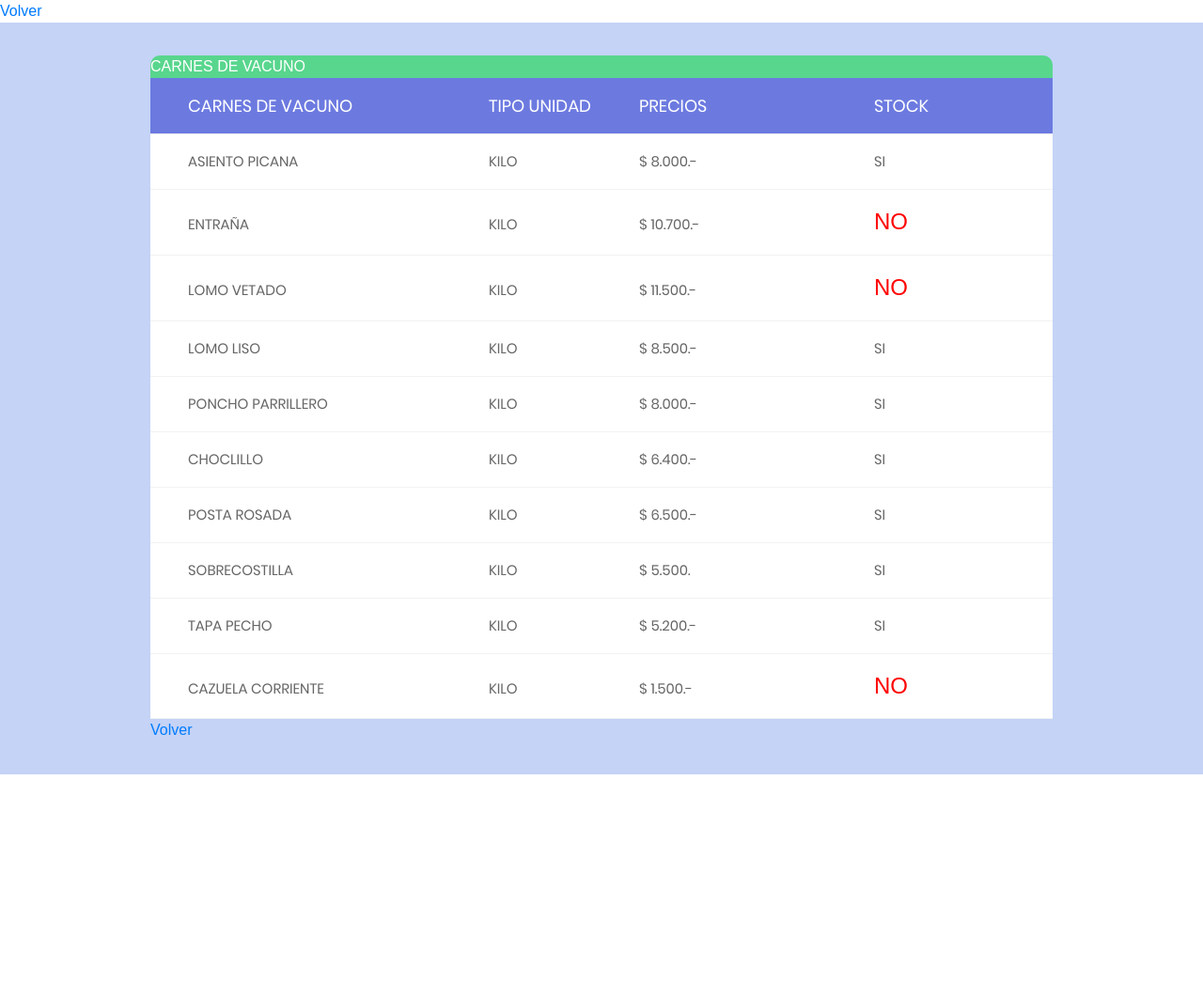
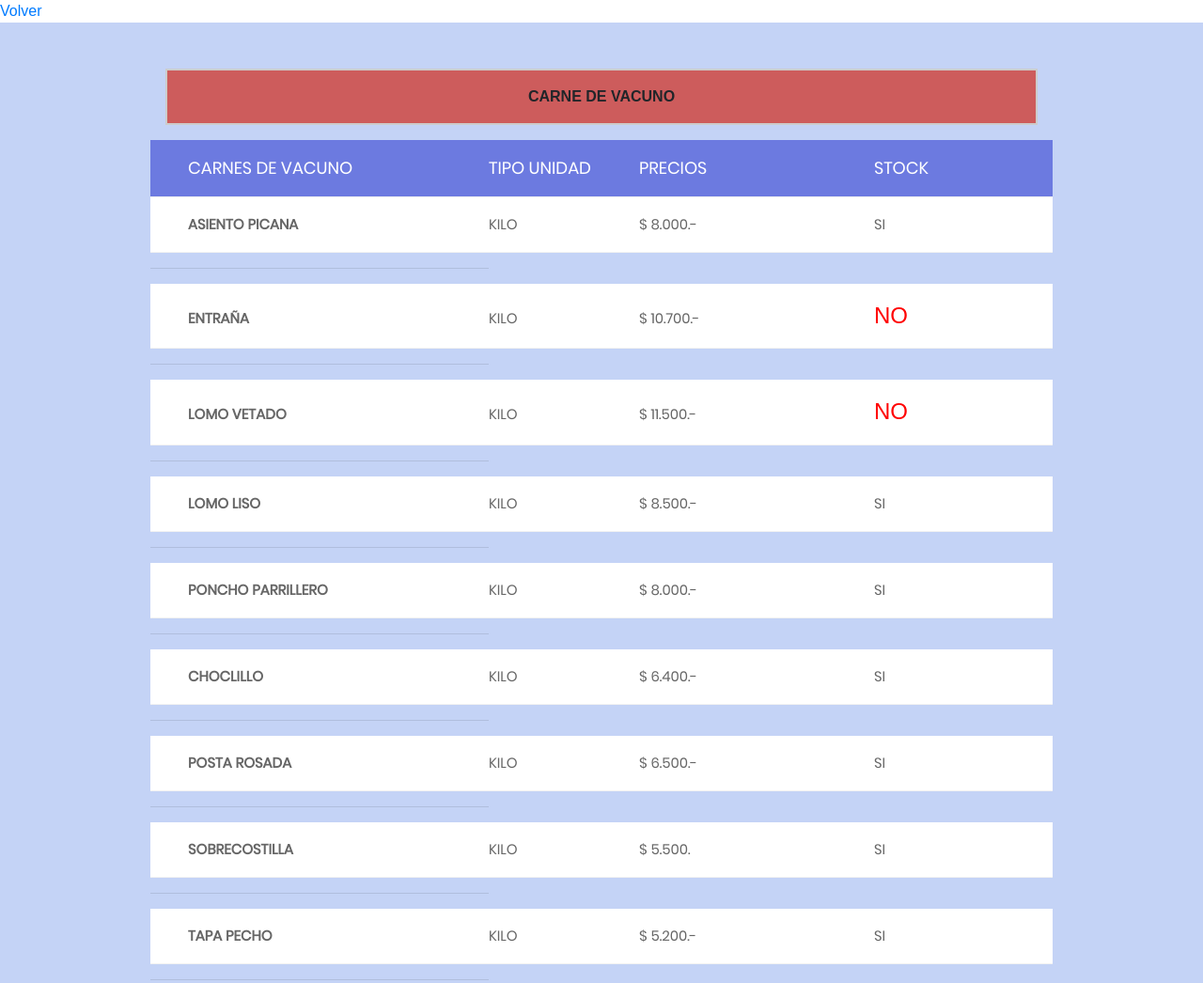
Before and after one commit to DeliceryOctavio/Lista, a plain HTML site: page CARNE VACUNO.html in a window 1280 px wide. Shown: the top 1046 px of the page at 94% size. Before the commit the page ends 824 px from the top, so only its background shows below. Drawn offline with Linux system fonts and the light colour scheme.

Commit message:
Version02
Cambio de Interfaz

```diff
--- a/CARNE VACUNO.html
+++ b/CARNE VACUNO.html
@@ -22,20 +22,43 @@
 
 
 	<style type="text/css">
+		#estilo1{color:#FFF;background:#c4d3f6 ;}
+	}
 
-		#estilo1{color:#FFF;background:#58D68D ;}
-}
+	hr {
+	  height: 10px;
+	  margin-left: 50%;
+	  margin-right: 25%;
+	  background-color: red;
+	}
+
+	.padre {
+	  background-color: #CD5C5C;
+	  margin: 1rem;
+	  padding: 1rem;
+	  border: 2px solid #ccc;
+	  /* IMPORTANTE */
+	  text-align: center;
+	}
+
 	</style>
 <!--===============================================================================================-->
 </head>
 <body>
+
 	<a href="index.html">Volver</a>
+
 
 	<div class="limiter">
 		<div class="container-table100">
 			<div  class="wrap-table100">
+
+				<div class="padre">
+  					<STRONG>CARNE DE VACUNO</STRONG>
+						</div>
+
 					<div id="estilo1" class="table">
-						CARNES DE VACUNO
+
 							<div  class="row header">
 							<div  class="cell">
 								CARNES DE VACUNO
@@ -49,12 +72,13 @@
 							<div class="cell">
 								STOCK
 							</div>
-
 						</div>
 
+
 						<div class="row">
-							<div class="cell" data-title="NOMBRE">
-								ASIENTO PICANA
+							<div class="cell" data-title="CORTE">
+								<strong>ASIENTO PICANA </strong>
+
 							</div>
 							<div class="cell" data-title="TIPO UNIDAD">
 								KILO
@@ -66,10 +90,13 @@
 								SI
 							</div>
 						</div>
+						<hr>
+
 
 						<div class="row">
-							<div class="cell" data-title="NOMBRE">
-								ENTRAÑA
+							<div class="cell" data-title="CORTE">
+
+								<strong>ENTRAÑA</strong>
 							</div>
 							<div class="cell" data-title="TIPO UNIDAD">
 								KILO
@@ -81,10 +108,12 @@
 								<FONT FACE="Arial" Size="5" COLOR="#FF0000">NO</FONT>
 							</div>
 						</div>
+						<hr>
 
 						<div class="row">
-							<div class="cell" data-title="NOMBRE">
-								LOMO VETADO
+							<div class="cell" data-title="CORTE">
+
+								<strong>LOMO VETADO</strong>
 							</div>
 							<div class="cell" data-title="TIPO UNIDAD">
 								KILO
@@ -96,10 +125,12 @@
 								<FONT FACE="Arial" Size="5" COLOR="#FF0000">NO</FONT>
 							</div>
 						</div>
+						<hr>
 
 						<div class="row">
-							<div class="cell" data-title="NOMBRE">
-								LOMO LISO
+							<div class="cell" data-title="CORTE">
+
+								<strong>LOMO LISO</strong>
 							</div>
 							<div class="cell" data-title="TIPO UNIDAD">
 								KILO
@@ -111,10 +142,12 @@
 								SI
 							</div>
 						</div>
+						<hr>
 
 						<div class="row">
-							<div class="cell" data-title="NOMBRE">
-								PONCHO PARRILLERO
+							<div class="cell" data-title="CORTE">
+
+								<strong>PONCHO PARRILLERO</strong>
 							</div>
 							<div class="cell" data-title="TIPO UNIDAD">
 								KILO
@@ -126,10 +159,11 @@
 								SI
 							</div>
 						</div>
+						<hr>
 
 						<div class="row">
-							<div class="cell" data-title="NOMBRE">
-								CHOCLILLO
+							<div class="cell" data-title="CORTE">
+								<strong>CHOCLILLO</strong>
 							</div>
 							<div class="cell" data-title="TIPO UNIDAD">
 								KILO
@@ -141,10 +175,11 @@
 								SI
 							</div>
 						</div>
+						<hr>
 
 						<div class="row">
-							<div class="cell" data-title="NOMBRE">
-								POSTA ROSADA
+							<div class="cell" data-title="CORTE">
+								<strong>POSTA ROSADA</strong>
 							</div>
 							<div class="cell" data-title="TIPO UNIDAD">
 								KILO
@@ -156,10 +191,11 @@
 								SI
 							</div>
 						</div>
+						<hr>
 
 						<div class="row">
-							<div class="cell" data-title="NOMBRE">
-								SOBRECOSTILLA
+							<div class="cell" data-title="CORTE">
+								<strong>SOBRECOSTILLA</strong>
 							</div>
 							<div class="cell" data-title="TIPO UNIDAD">
 								KILO
@@ -170,11 +206,11 @@
 							<div class="cell" data-title="STOCK">
 								SI
 							</div>
-
 						</div>
+						<hr>
 							<div class="row">
-							<div class="cell" data-title="NOMBRE">
-								TAPA PECHO
+							<div class="cell" data-title="CORTE">
+								<strong>TAPA PECHO</strong>
 							</div>
 							<div class="cell" data-title="TIPO UNIDAD">
 								KILO
@@ -185,12 +221,12 @@
 							<div class="cell" data-title="STOCK">
 								SI
 							</div>
+						</div>
+						<hr>
 
-						</div>
-							</div>
 							<div class="row">
-							<div class="cell" data-title="NOMBRE">
-								CAZUELA CORRIENTE
+							<div class="cell" data-title="CORTE">
+								<strong>CAZUELA CORRIENTE</strong>
 							</div>
 							<div class="cell" data-title="TIPO UNIDAD">
 								KILO
@@ -204,19 +240,7 @@
 						</div>
 
 
-
 <a href="index.html">Volver</a>
-
-
-
-
-
-
-
-
-
-
-
 
 <!--===============================================================================================-->
 	<script src="vendor/jquery/jquery-3.2.1.min.js"></script>
```
Also changed, not shown: ALMACEN.html (+39 -12 lines), CARNE DE CERDO.html (+32 -8 lines), CARNE DE CORDERO.html (+27 -5 lines), CONGELADOS.html (+38 -5 lines), NOTOPIFICADOVACUNO.html (+30 -8 lines), ROTISERIA.html (+42 -13 lines).
